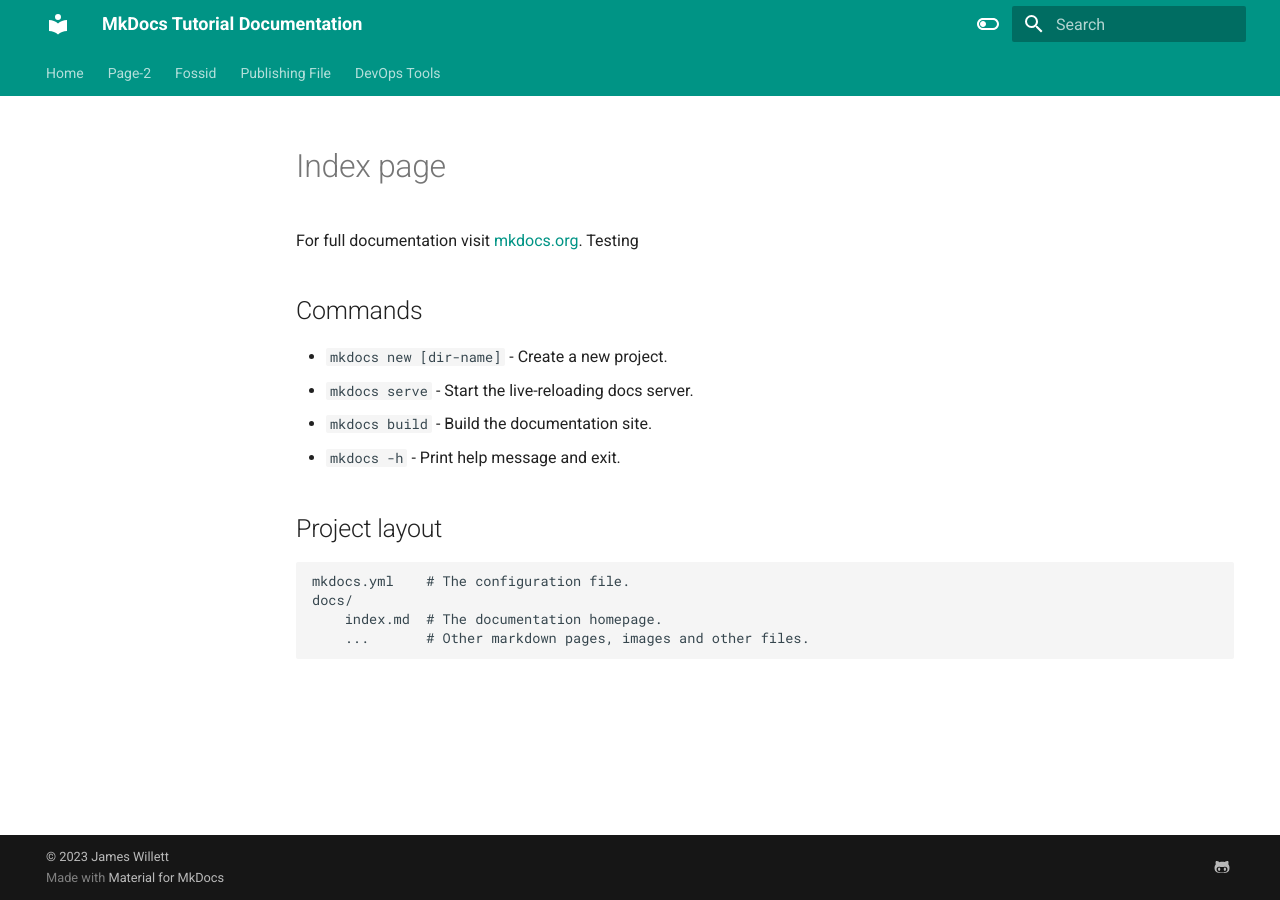
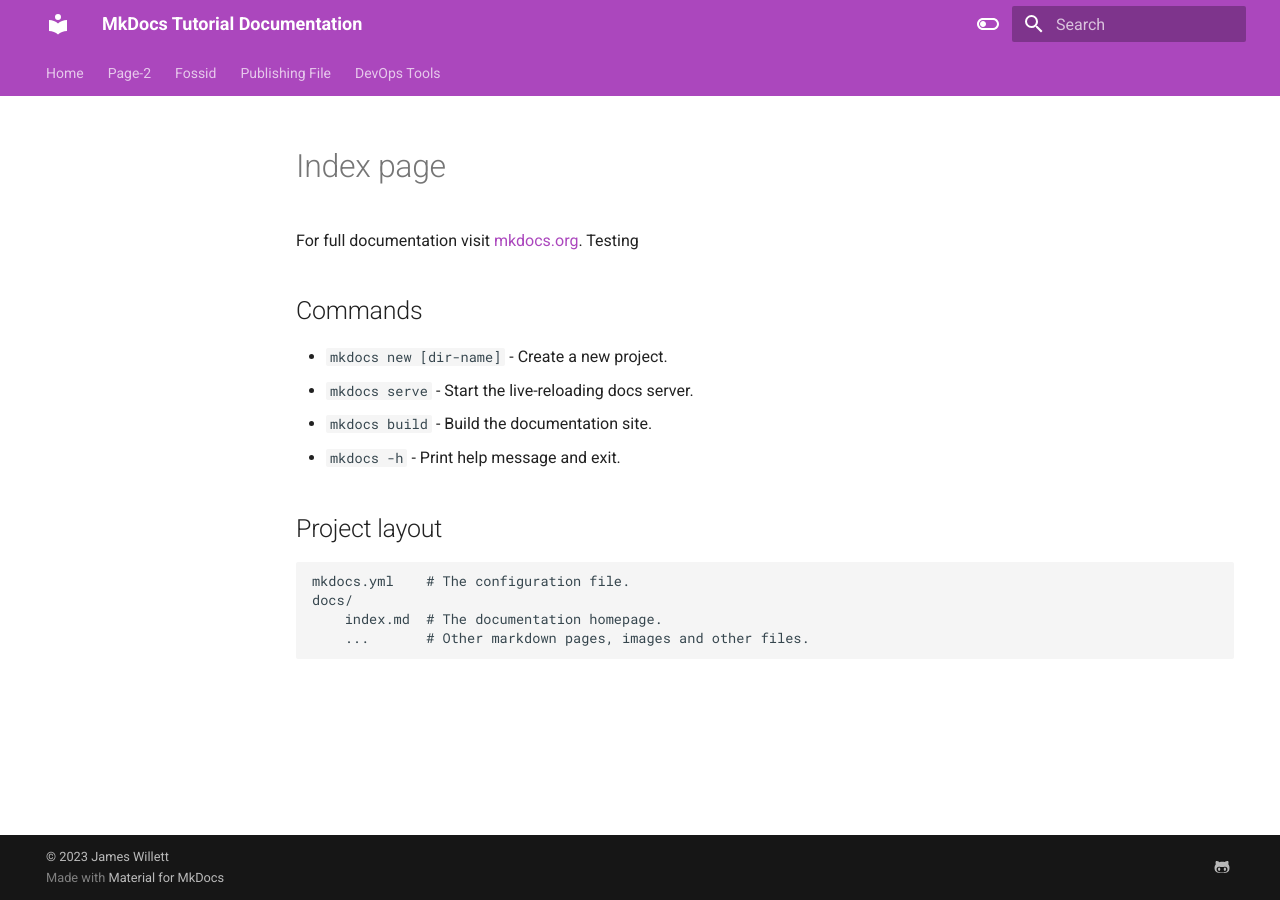
Before and after one commit to mhd8a/material-mkdocs-tutorial, an MkDocs documentation site: the page built from docs/index.md, in a window 1280 px wide. Built offline with MkDocs 1.6.1 and Material for MkDocs 9.7.7, drawn with Linux system fonts in a browser that asks for light colours.

Commit message:
Update mkdocs.yml

```diff
--- a/mkdocs.yml
+++ b/mkdocs.yml
@@ -34,7 +34,7 @@
       toggle:
         icon: material/toggle-switch-off-outline
         name: Switch to dark mode
-      primary: teal
+      primary: purple
       accent: purple
     - scheme: slate
       toggle:
```
